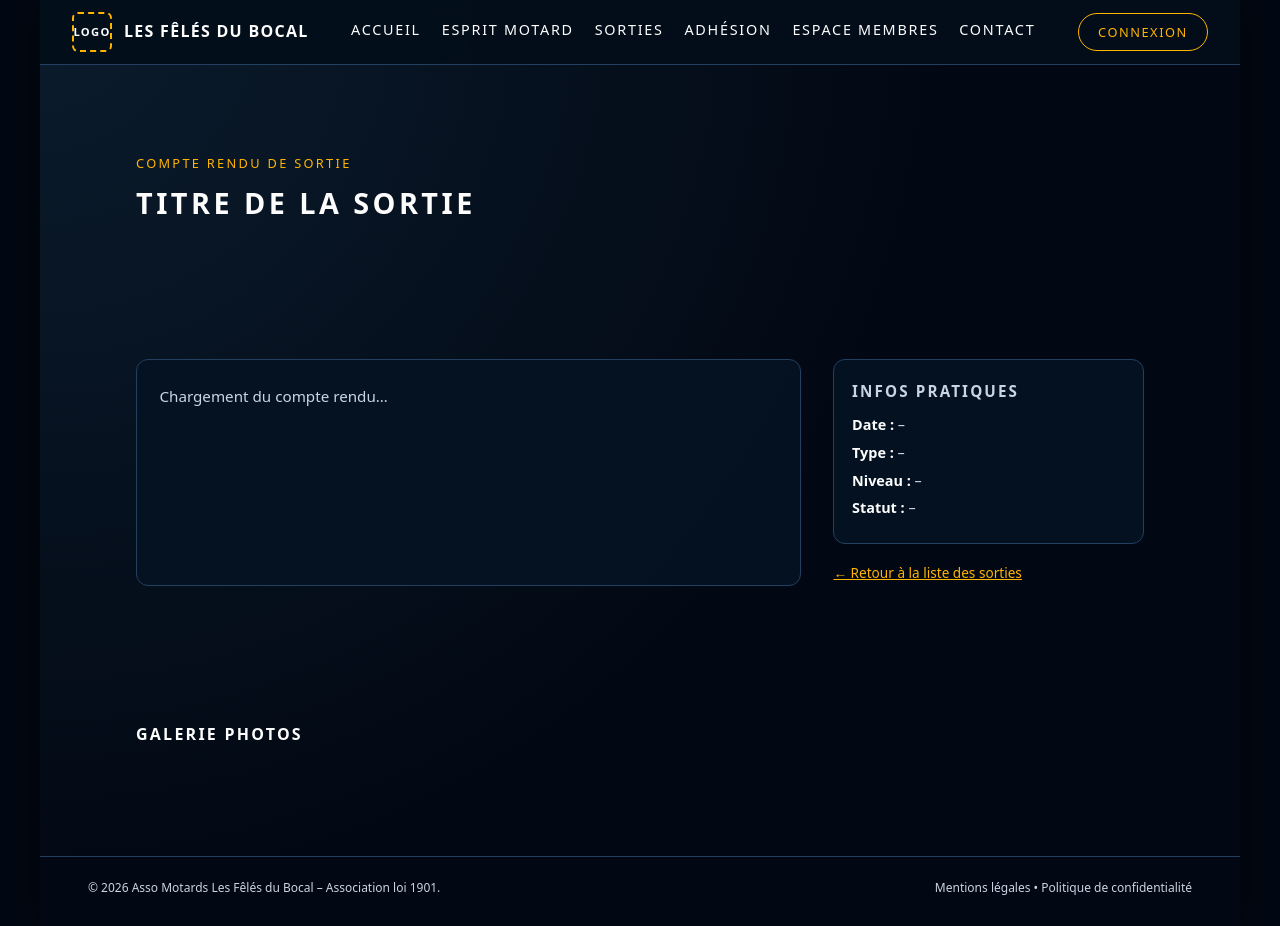
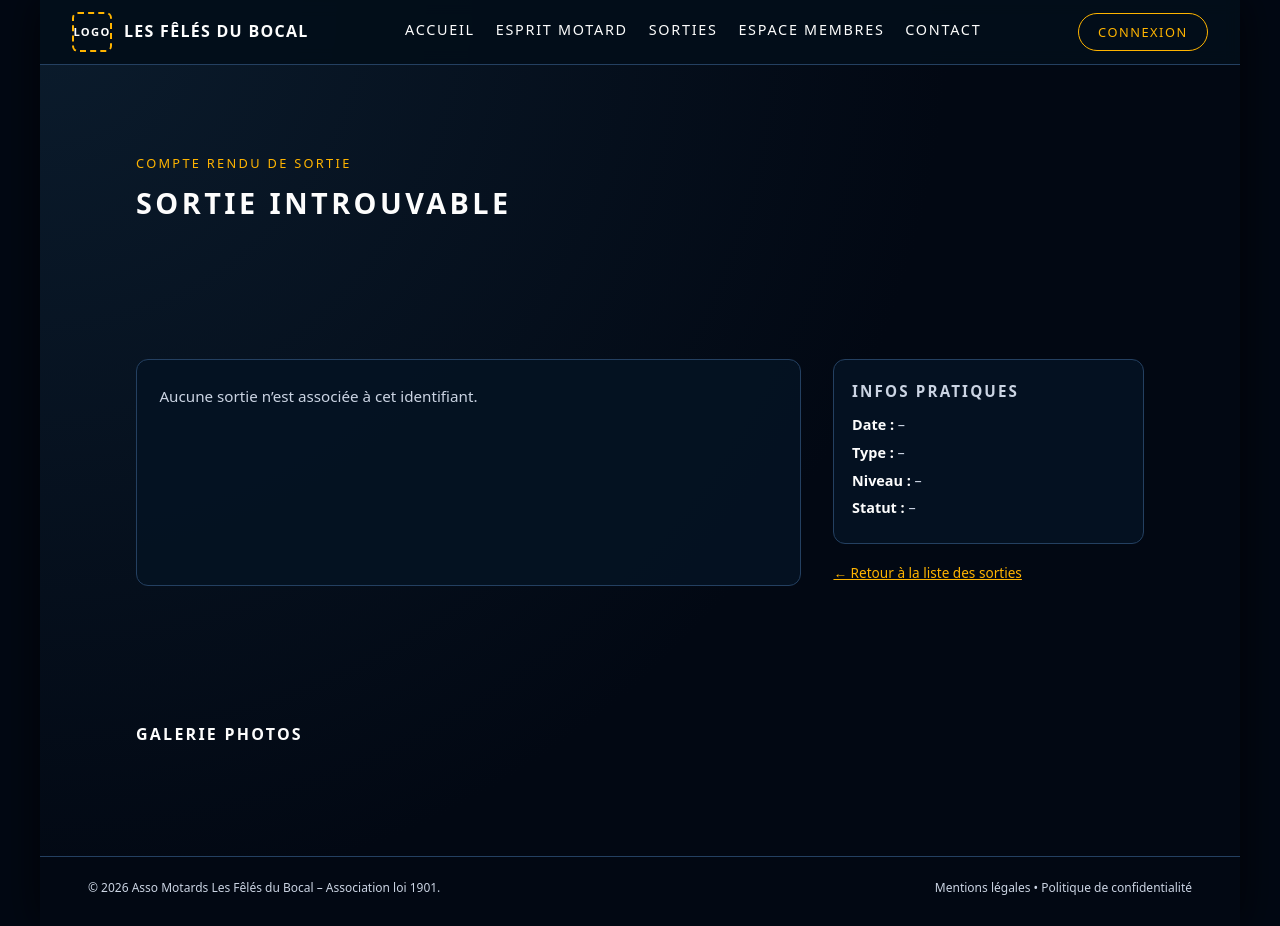
Before and after one commit to Angrimmer/Asso-motard, a plain HTML site: page ride.html in a window 1280 px wide. Drawn offline with Linux system fonts and the light colour scheme.

Commit message:
feat(ridespage) Json adapted, all linked

```diff
--- a/ride.html
+++ b/ride.html
@@ -21,7 +21,6 @@
           <a href="index.html#home">Accueil</a>
           <a href="index.html#values">Esprit motard</a>
           <a href="index.html#events">Sorties</a>
-          <a href="index.html#membership">Adhésion</a>
           <a href="membres.html">Espace membres</a>
           <a href="index.html#contact">Contact</a>
         </div>
--- a/script/membres.js
+++ b/script/membres.js
@@ -5,12 +5,23 @@ const rides = [
     title: "Route des Crêtes – Vosges",
     type: "Balade journée",
     level: "Intermédiaire",
-    status: "upcoming",        // upcoming | past
-    category: "caritatif",        // balade | roadtrip | caritatif
+    status: "upcoming",            // à venir
+    category: "balade",
     statusLabel: "Inscriptions ouvertes",
+
+    // Tableau membres
     actionType: "register",
     actionLabel: "S'inscrire",
-    actionUrl: "ride.html?id=1"
+    actionUrl: "ride.html?id=1",
+
+    meta: "28/03/2026 • Balade journée • Intermédiaire",
+    description: [
+      "Belle boucle sur la Route des Crêtes avec vue sur les vallées vosgiennes, accessible à tout niveau.",
+      "Rendez-vous à 8h30 pour le briefing sécurité, départ à 9h, pauses régulières et retour en fin d’après-midi par les petites routes."
+    ],
+    gallery: [
+      "https://images.pexels.com/photos/2101187/pexels-photo-2101187.jpeg"
+    ]
   },
   {
     id: 2,
@@ -21,9 +32,17 @@ const rides = [
     status: "upcoming",
     category: "balade",
     statusLabel: "Prévue",
-    actionType: "disabled",
+
+    actionType: "disabled",        // pas encore de CR ni d’inscription
     actionLabel: "À venir",
-    actionUrl: "ride.html?id=2"
+    actionUrl: "ride.html?id=2",
+
+    meta: "10/04/2026 • Soirée • Débutant +",
+    description: [
+      "Sortie nocturne autour de la vallée, rythme adapté aux débutants avec pauses régulières.",
+      "Dîner sur place puis retour groupé, idéal pour découvrir la conduite de nuit en sécurité."
+    ],
+    gallery: []
   },
   {
     id: 3,
@@ -31,14 +50,25 @@ const rides = [
     title: "Roadtrip Forêt Noire",
     type: "Road trip",
     level: "Confirmé",
-    status: "past",
+    status: "past",                // déjà passé
     category: "roadtrip",
     statusLabel: "Terminé",
+
     actionType: "report",
     actionLabel: "Compte rendu",
-    actionUrl: "ride.html?id=3"
+    actionUrl: "ride.html?id=3",
+
+    meta: "01–03/05/2026 • Road trip • Confirmé",
+    description: [
+      "Trois jours de virages en Forêt Noire, avec hébergement en gîte et répartition par groupes de niveau.",
+      "Premier jour sur les petites routes sinueuses, deuxième jour plus roulant, troisième jour retour tranquille avec de nombreuses pauses photos."
+    ],
+    gallery: [
+      "https://images.pexels.com/photos/3803855/pexels-photo-3803855.jpeg"
+    ]
   }
 ];
+
 
 function renderRidesTable(filter = "all") {
   const container = document.getElementById("rides-body");
@@ -139,6 +169,71 @@ function initRideFilters() {
 }
 
 
-document.addEventListener("DOMContentLoaded", () => {
+function initRidePage() {
+  if (!document.body.classList.contains("ride-page")) {
+    return;
+  }
+
+  const params = new URLSearchParams(window.location.search);
+  const idParam = params.get("id");
+  const id = idParam ? parseInt(idParam, 10) : NaN;
+
+  const titleEl = document.getElementById("ride-title");
+  const metaEl = document.getElementById("ride-meta");
+  const dateEl = document.getElementById("ride-date");
+  const typeEl = document.getElementById("ride-type");
+  const levelEl = document.getElementById("ride-level");
+  const statusEl = document.getElementById("ride-status");
+  const descEl = document.getElementById("ride-description");
+  const galleryEl = document.getElementById("ride-gallery");
+
+  if (!idParam || isNaN(id)) {
+    if (titleEl) titleEl.textContent = "Sortie introuvable";
+    if (descEl) descEl.textContent = "Aucune sortie n’est associée à cet identifiant.";
+    return;
+  }
+
+  const ride = rides.find(r => r.id === id);
+  if (!ride) {
+    if (titleEl) titleEl.textContent = "Sortie introuvable";
+    if (descEl) descEl.textContent = "Aucune sortie n’est associée à cet identifiant.";
+    return;
+  }
+
+  // Remplissage
+  if (titleEl) titleEl.textContent = ride.title;
+  if (metaEl)  metaEl.textContent  = ride.meta || "";
+  if (dateEl)  dateEl.textContent  = ride.date;
+  if (typeEl)  typeEl.textContent  = ride.type;
+  if (levelEl) levelEl.textContent = ride.level;
+  if (statusEl) statusEl.textContent = ride.statusLabel;
+
+  if (descEl && Array.isArray(ride.description)) {
+    descEl.innerHTML = ride.description
+      .map(p => "<p>" + p + "</p>")
+      .join("");
+  }
+
+  if (galleryEl) {
+    galleryEl.innerHTML = "";
+    if (Array.isArray(ride.gallery) && ride.gallery.length > 0) {
+      ride.gallery.forEach(url => {
+        const item = document.createElement("div");
+        item.className = "ride-gallery-item";
+        item.innerHTML = '<img src="' + url + '" alt="Photo de la sortie" />';
+        galleryEl.appendChild(item);
+      });
+    } else {
+      const placeholder = document.createElement("p");
+      placeholder.style.fontSize = "0.85rem";
+      placeholder.style.color = "var(--text-muted)";
+      placeholder.textContent = "Pas encore de photos pour cette sortie.";
+      galleryEl.appendChild(placeholder);
+    }
+  }
+}
+
+document.addEventListener("DOMContentLoaded", function () {
   initRideFilters();
+  initRidePage();
 });
```
Also changed, not shown: connexion.html (+0 -1 lines), index.html (+0 -1 lines), membres.html (+0 -1 lines).
